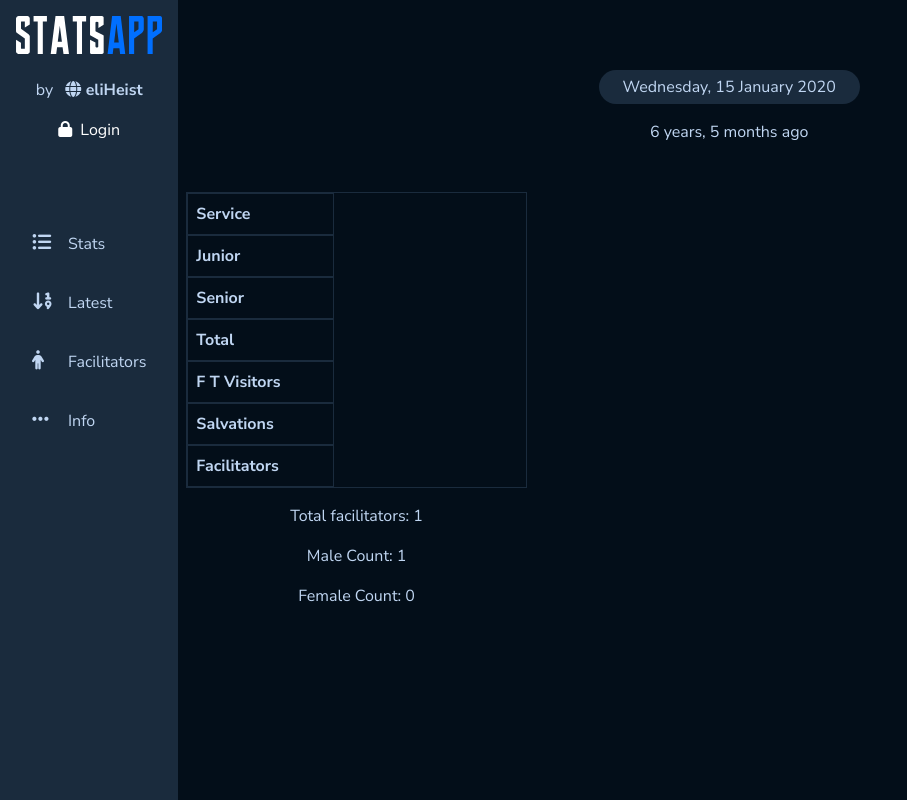
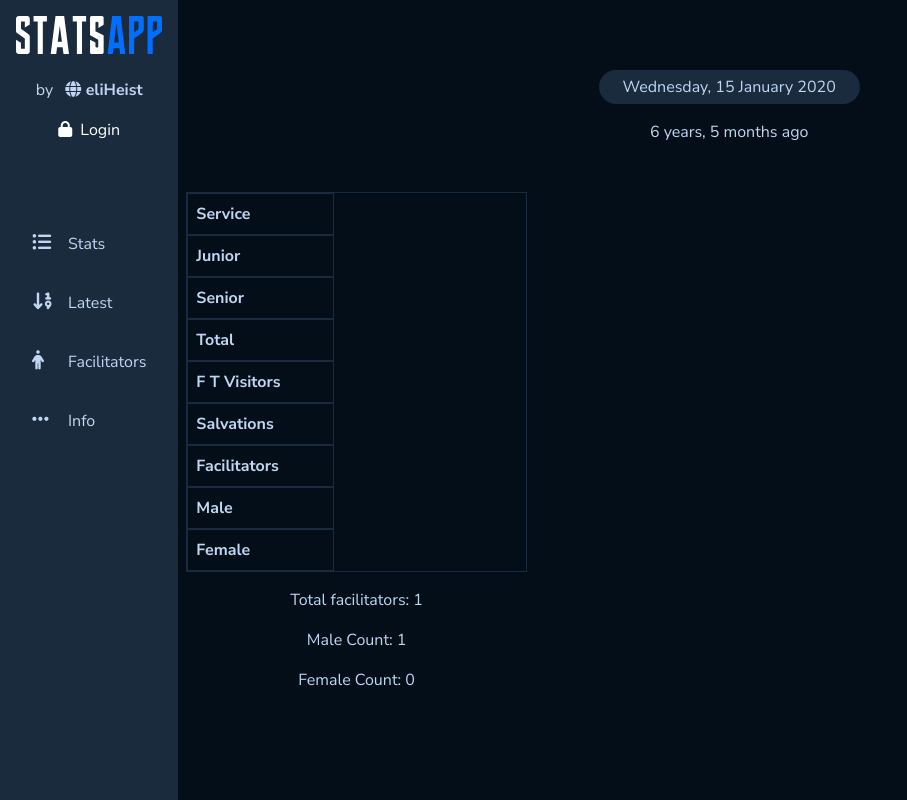
Before and after one commit to eliHeist/morphstats, a Django app: page /stats/1/ in a window 1280 px wide. Shown: the whole page, without its empty margins (0-907 px from the left). Run offline with Django 4.2, Linux system fonts and the light colour scheme; tables that the repository leaves empty hold one stand-in row (values such as "Sample post"); lists and menus that the app fills with data are empty; some libraries are stand-ins or nearby versions.

Commit message:
male and female facilitators per service

```diff
--- a/App/templates/App/stats-detail-new.html
+++ b/App/templates/App/stats-detail-new.html
@@ -91,6 +91,20 @@
                     <template x-for="service in services" :key="service.id">
                         <td class="border p-2"
                             x-text="service.facilitators_available.length + (parseInt(service.non_system_facilitators) || 0)"></td>
+                    </template>
+                </tr>
+                <tr>
+                    <th class="border p-2">Male</th>
+                    <template x-for="service in services" :key="service.id">
+                        <td class="border p-2"
+                            x-text="getMaleFacilitatorsCount(service)"></td>
+                    </template>
+                </tr>
+                <tr>
+                    <th class="border p-2">Female</th>
+                    <template x-for="service in services" :key="service.id">
+                        <td class="border p-2"
+                            x-text="getFemaleFacilitatorsCount(service)"></td>
                     </template>
                 </tr>
                 {% if request.user.is_authenticated %}
```
Also changed, not shown: static/src/ts/checklist.ts (+15 -0 lines).
